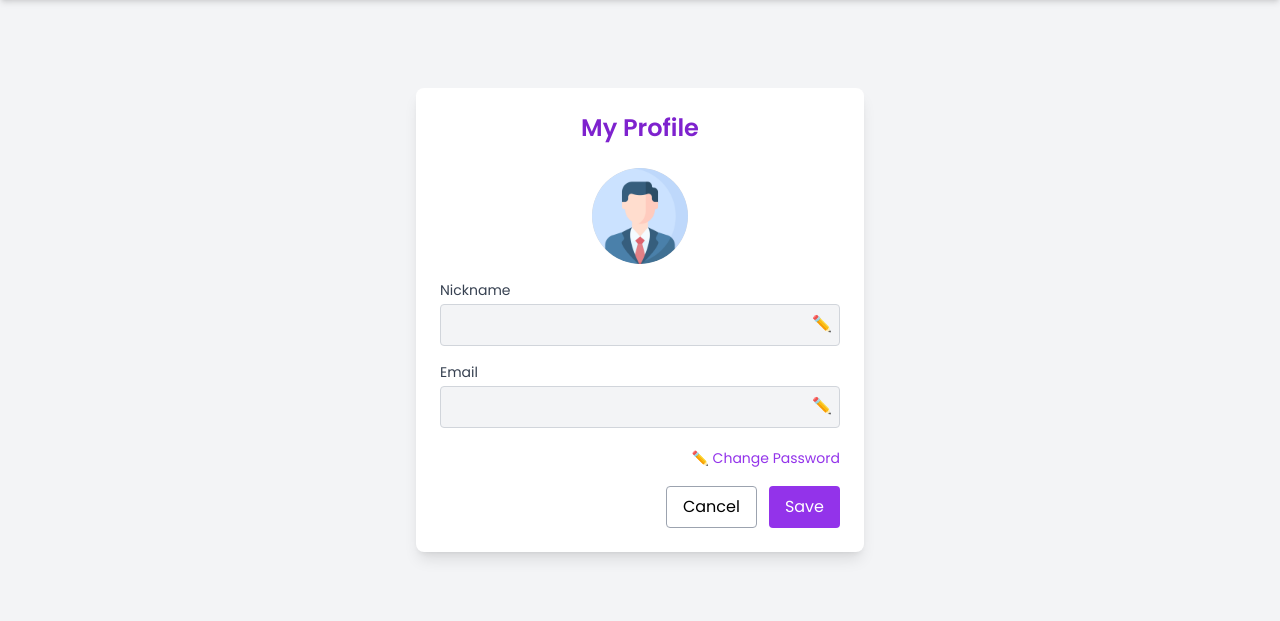
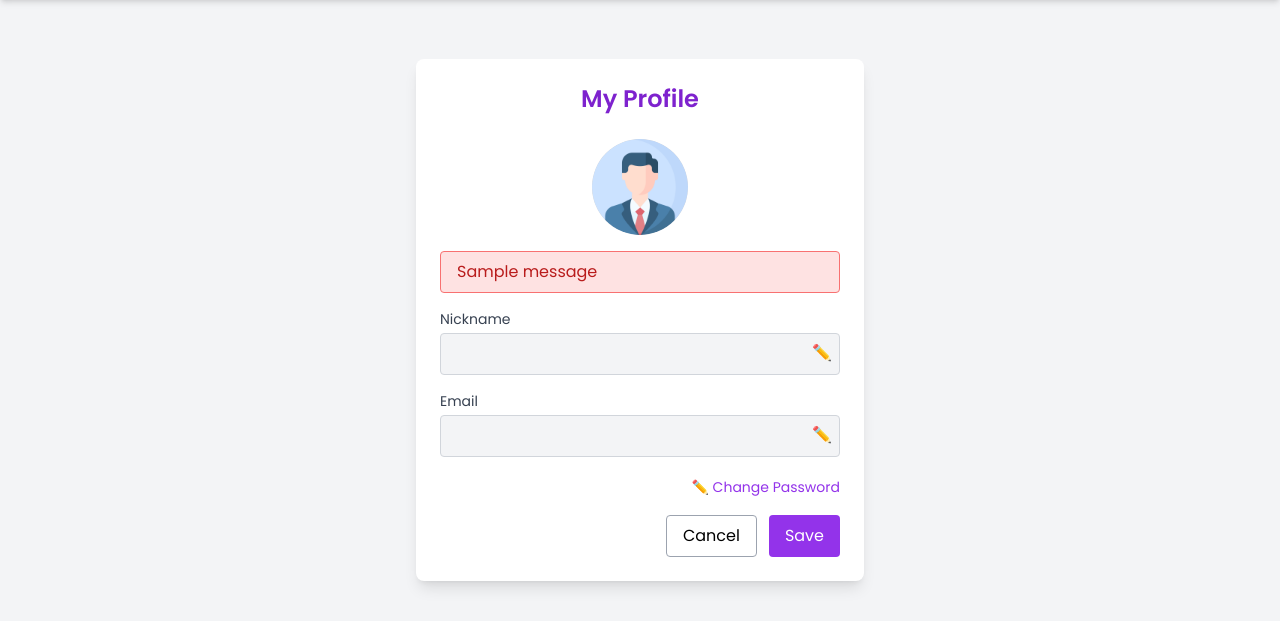
Before and after one commit to shivang-pandya/MoneyPulse, a Django app: template converter/templates/update_profile.html in a window 1280 px wide. Shown: the part 56-677 px from the top of the page. Run offline with Django 5.2, Linux system fonts and the light colour scheme; the template is opened without the code that fills it: most values are stand-ins (such as "Sample title", 1, 10 or a date in 2020); one stand-in notice (Sample message) is shown; some libraries are stand-ins or nearby versions.

Commit message:
Add files via upload

```diff
--- a/converter/templates/update_profile.html
+++ b/converter/templates/update_profile.html
@@ -38,6 +38,16 @@
             <img src="{% static 'images/user.png' %}" alt="User Icon" class="object-cover h-full w-full">
           </div>
         </div>
+        {% csrf_token %}
+            {% if messages %}
+                  <div class="mb-4">
+                      {% for message in messages %}
+                          <div class="bg-red-100 border border-red-400 text-red-700 px-4 py-2 rounded">
+                              {{ message }}
+                          </div>
+                      {% endfor %}
+                  </div>
+            {% endif %}
 
         <!-- Nickname (Editable on click) -->
         <div class="relative">
@@ -64,7 +74,7 @@
         <!-- Password (Hidden until edit) -->
         <div class="relative" x-show="editPassword" x-transition>
           <label class="block text-sm mb-1 text-gray-700">New Password</label>
-          <input type="password" name="passwd" placeholder="••••••••"
+          <input type="password" name="passwd" maxlength="8"
                  class="w-full px-3 py-2 rounded border border-gray-300 bg-white">
         </div>
         <div class="text-right -mt-2">
```
